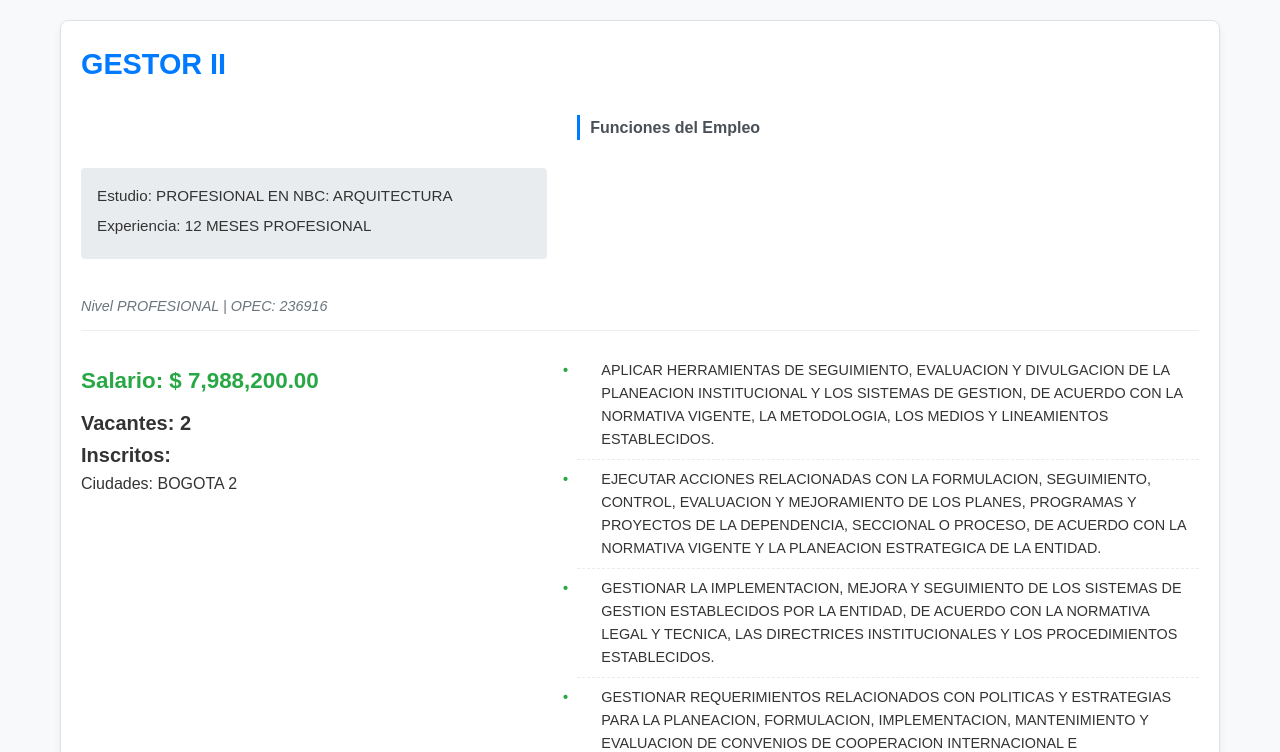
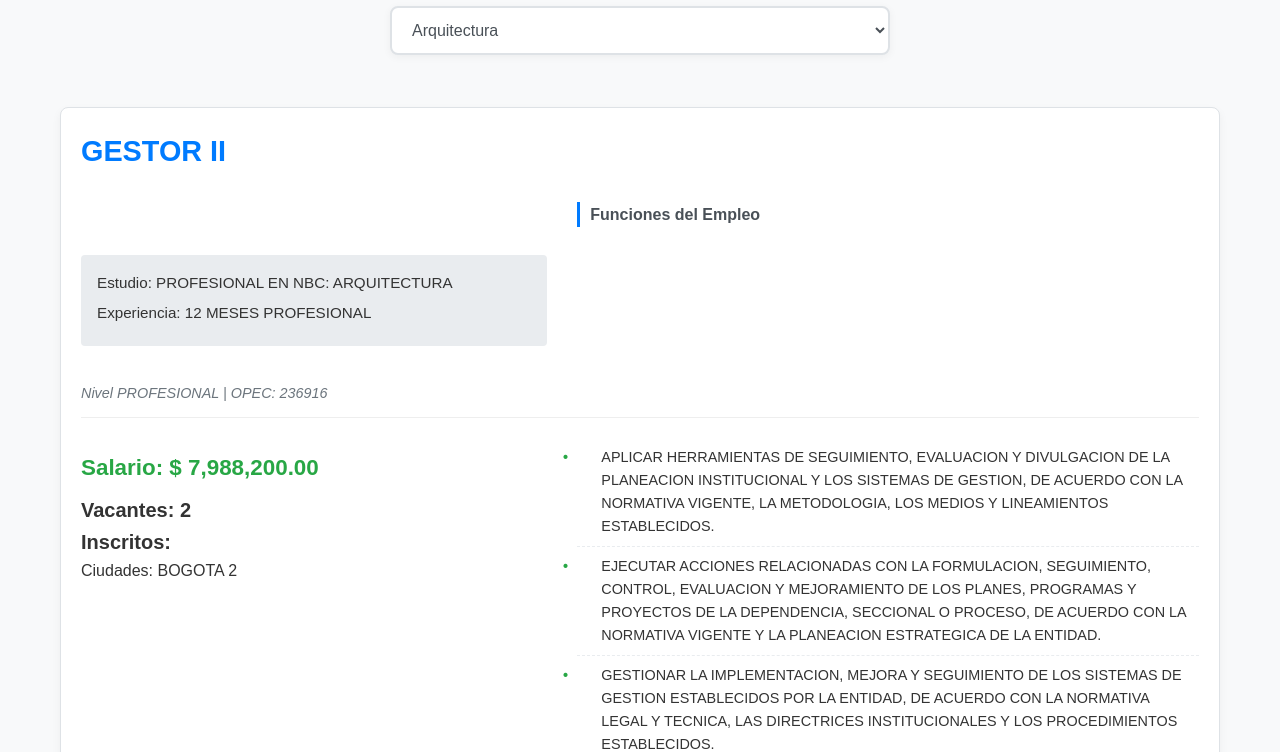
Before and after one commit to nicolasglnd/empleos-simo, a plain HTML site: page index.html in a window 1280 px wide. Shown: the part 117-869 px from the top of the page. Drawn offline with Linux system fonts and the light colour scheme.

Commit message:
Se agregan los estilos para el select.

```diff
--- a/styles.css
+++ b/styles.css
@@ -17,6 +17,27 @@ body {
     line-height: 1.6;
     background-color: var(--color-fondo);
     color: #333;
+}
+
+#select-empleos {
+    display: block;
+    width: 90%;
+    max-width: 500px; /* Limita el ancho en pantallas grandes */
+    margin: 2rem auto; /* Centrado y con aire respecto al h1 y las cards */
+    padding: 0.8rem 1rem;
+    font-size: 1rem;
+    font-family: inherit;
+    color: #495057;
+    background-color: var(--color-card-fondo);
+    border: 2px solid #dee2e6;
+    border-radius: 8px;
+    cursor: pointer;
+    box-shadow: 0 2px 8px rgba(0, 0, 0, 0.05);
+    transition: border-color 0.3s ease, box-shadow 0.3s ease;
+}
+
+#select-empleos:hover {
+    border-color: #ced4da;
 }
 
 /* Encabezados */
```
